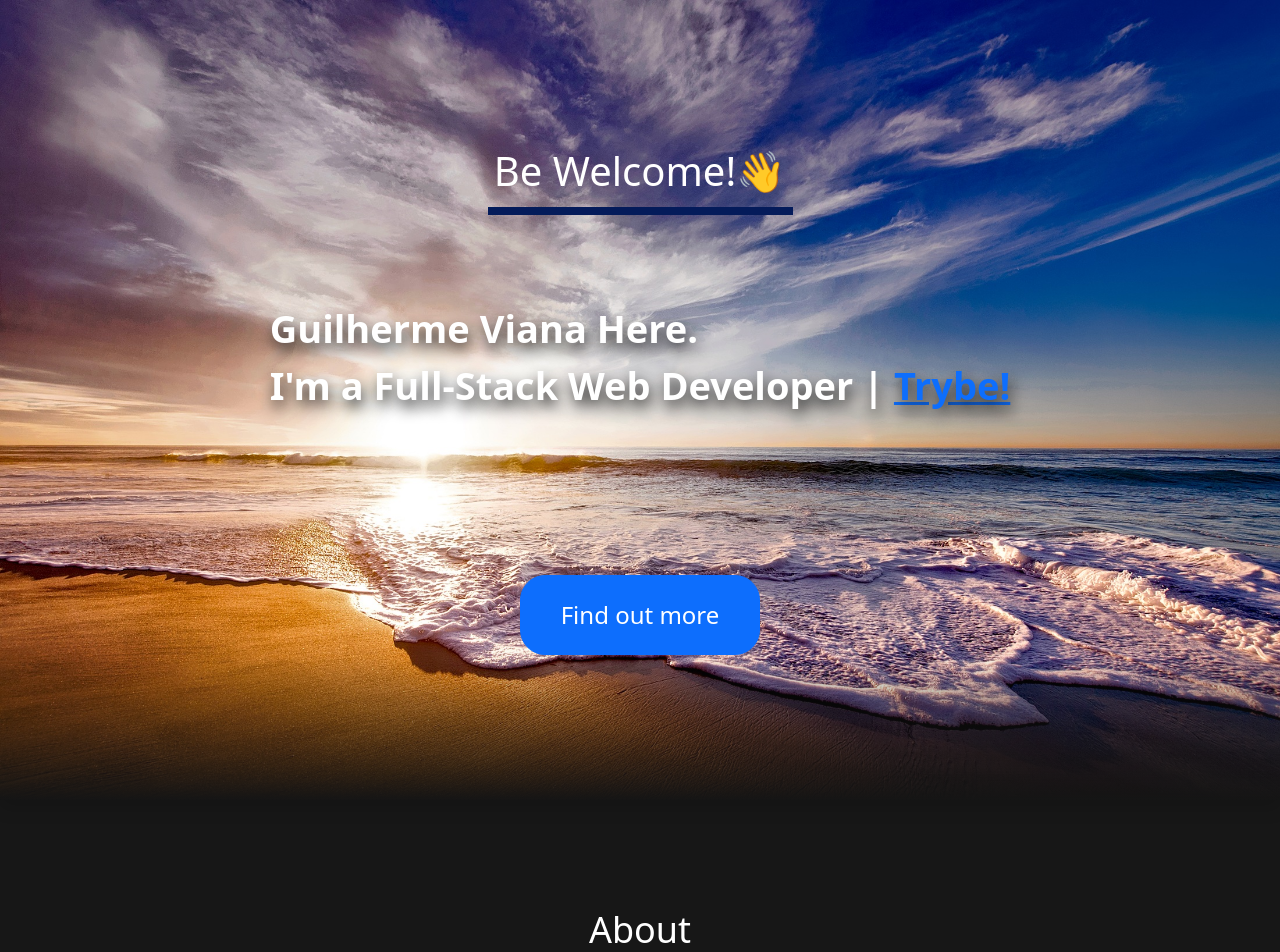
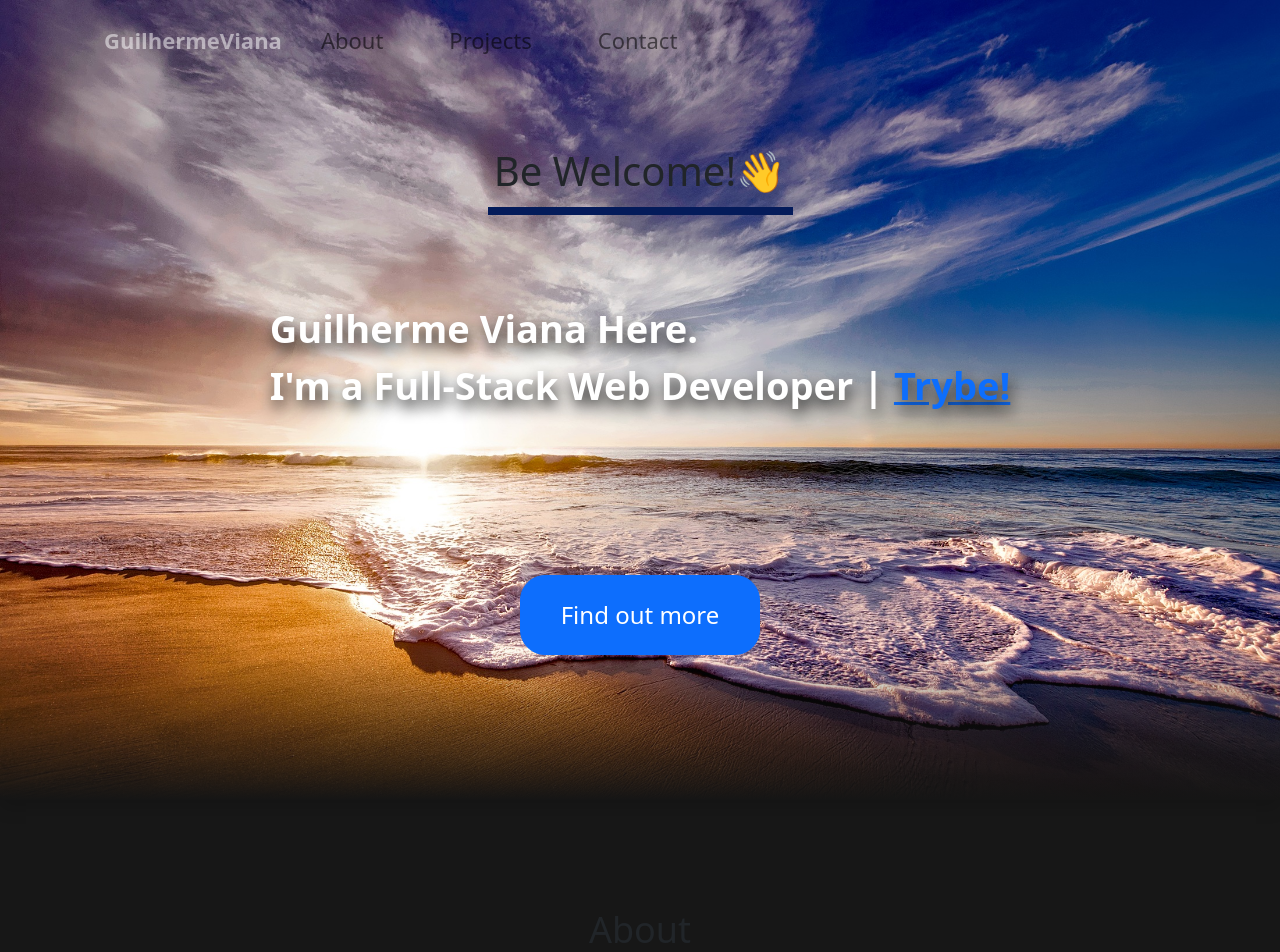
Before and after one commit to guihtryb/guihtryb.github.io, a React (Create React App) app: page / in a window 1280 px wide. Shown: the top 952 px of the page. Built offline with nearby package versions, Linux system fonts and the light colour scheme.

Commit message:
Refactor application to functional components

```diff
--- a/src/App.js
+++ b/src/App.js
@@ -1,15 +1,13 @@
 import Home from './Pages/Home';
-import React, { Component } from 'react';
+import React from 'react';
 import Provider from './Context/AppProvider';
 
-class  App extends Component {
-  render() {
+function  App() {
     return (
       <Provider>
         <Home />
       </Provider>
     );
-  }
 }
 
 export default App;
--- a/src/Components/About.jsx
+++ b/src/Components/About.jsx
@@ -4,7 +4,7 @@ import { Button } from 'react-bootstrap';
 
 const skills = ['ReactJS','RTL','Redux','JavaScript','Bootstrap','Jest','HTML5','CSS3','Git & GitHub'];
 
-const About = () => {
+export default function MoreAbout() {
   return (
     <section className="about-me-section">
         <div id="about"></div>
@@ -29,5 +29,3 @@ const About = () => {
     </section>
   );
 }
-
-export default About;
--- a/src/Components/Contact.jsx
+++ b/src/Components/Contact.jsx
@@ -4,7 +4,7 @@ import Aos from 'aos';
 import '../Style/Contact.css';
 import { FaGithub, FaLinkedin } from 'react-icons/fa';
 
-const Contact = () => {
+export default function Contact()  {
   useEffect(() => {
     Aos.init({ duration: 2000 });
   }, []);
@@ -21,5 +21,3 @@ const Contact = () => {
     </section>
   );
 }
-
-export default Contact;
--- a/src/Components/Header.jsx
+++ b/src/Components/Header.jsx
@@ -1,12 +1,10 @@
-import React, { useContext } from 'react'
-import AppContext from '../Context/AppContext';
+import React from 'react'
 import NavBarContent from './NavBarContent';
 
 
 export default function Header() {
-  const { scrolled } = useContext(AppContext);
     return (
-      <header id="intro" style={ scrolled ? { opacity:  1 } : { opacity:  0 } }>
+      <header id="intro">
         <NavBarContent />
       </header>
     );
--- a/src/Components/Main.jsx
+++ b/src/Components/Intro.jsx
@@ -5,7 +5,7 @@ import { Button } from 'react-bootstrap';
 import About from './About';
 
 
-function AboutIntroductionSection() {
+export default function Intro() {
   return (
     <section className="about-section">
         <div className="content">
@@ -29,12 +29,3 @@ function AboutIntroductionSection() {
     </section>
   );
 }
-
-export function Main() {
-    return (
-      <main className="main-content">
-        { AboutIntroductionSection() }
-        <About />
-      </main>
-    );
-  };
--- a/src/Components/NavBarContent.jsx
+++ b/src/Components/NavBarContent.jsx
@@ -1,12 +1,14 @@
-import React, { Component } from 'react'
-import { Container, Navbar} from 'react-bootstrap';
+import React, { useContext } from 'react'
+import { Container, Navbar } from 'react-bootstrap';
+import AppContext from '../Context/AppContext';
 import '../Style/NavBar.css'
 import NavBarLinks from './NavBarLinks';
 
-export default class NavBarContent extends Component {
-  render() {
+export default function NavBarContent () {
+  const { scrolled } = useContext(AppContext);
+
     return (
-        <Navbar className="navbar-container" expand="lg" variant="light">
+        <Navbar className="navbar-container" style={ scrolled ? { opacity:  1 } : { backgroundColor: 'transparent', boxShadow: '0px 0px 0px' } } expand="lg" variant="light">
           <Container>
             <Navbar.Brand className="welcome-text">
             </Navbar.Brand>
@@ -17,5 +19,4 @@ export default class NavBarContent extends Component {
           </Container>
        </Navbar>
     );
-  };
 }
--- a/src/Components/NavBarLinks.jsx
+++ b/src/Components/NavBarLinks.jsx
@@ -1,8 +1,8 @@
 import React, { Component } from 'react';
 import { Nav } from 'react-bootstrap';
-export default class NavBarLinks extends Component {
 
-  render() {
+export default function NavBarLinks () {
+
     return (
       <div className="teste">
       <a href="#intro"><button id="name">GuilhermeViana</button></a>
@@ -13,5 +13,4 @@ export default class NavBarLinks extends Component {
       </Nav>
       </div>
     );
-  };
 }
--- a/src/Components/ProjectsLibrary.jsx
+++ b/src/Components/ProjectsLibrary.jsx
@@ -5,7 +5,7 @@ import '../Style/Projects.css'
 import { FaArrowCircleLeft, FaArrowCircleRight } from 'react-icons/fa';
 import projectsData from '../Data/ProjectsData';
 
-const ProjectsLibrary = () => {
+export default function ProjectsLibrary() {
   useEffect(() => {
     Aos.init({ duration: 2000 });
   }, []);
@@ -60,5 +60,3 @@ const ProjectsLibrary = () => {
   </section>
   )
 }
-
-export default ProjectsLibrary;
--- a/src/Pages/Home.js
+++ b/src/Pages/Home.js
@@ -1,16 +1,17 @@
 import React, { Component } from 'react';
+import MoreAbout from '../Components/About';
 import Contact from '../Components/Contact';
 import Header from '../Components/Header';
-import { Main } from '../Components/Main';
+import Intro from '../Components/Intro';
 import ProjectsLibrary from '../Components/ProjectsLibrary';
-
 
 export default class Home extends Component {
   render() {
     return (
     <div>
       <Header/>
-      <Main/>
+      <Intro/>
+      <MoreAbout />
       <ProjectsLibrary />
       <Contact />
     </div>
```
